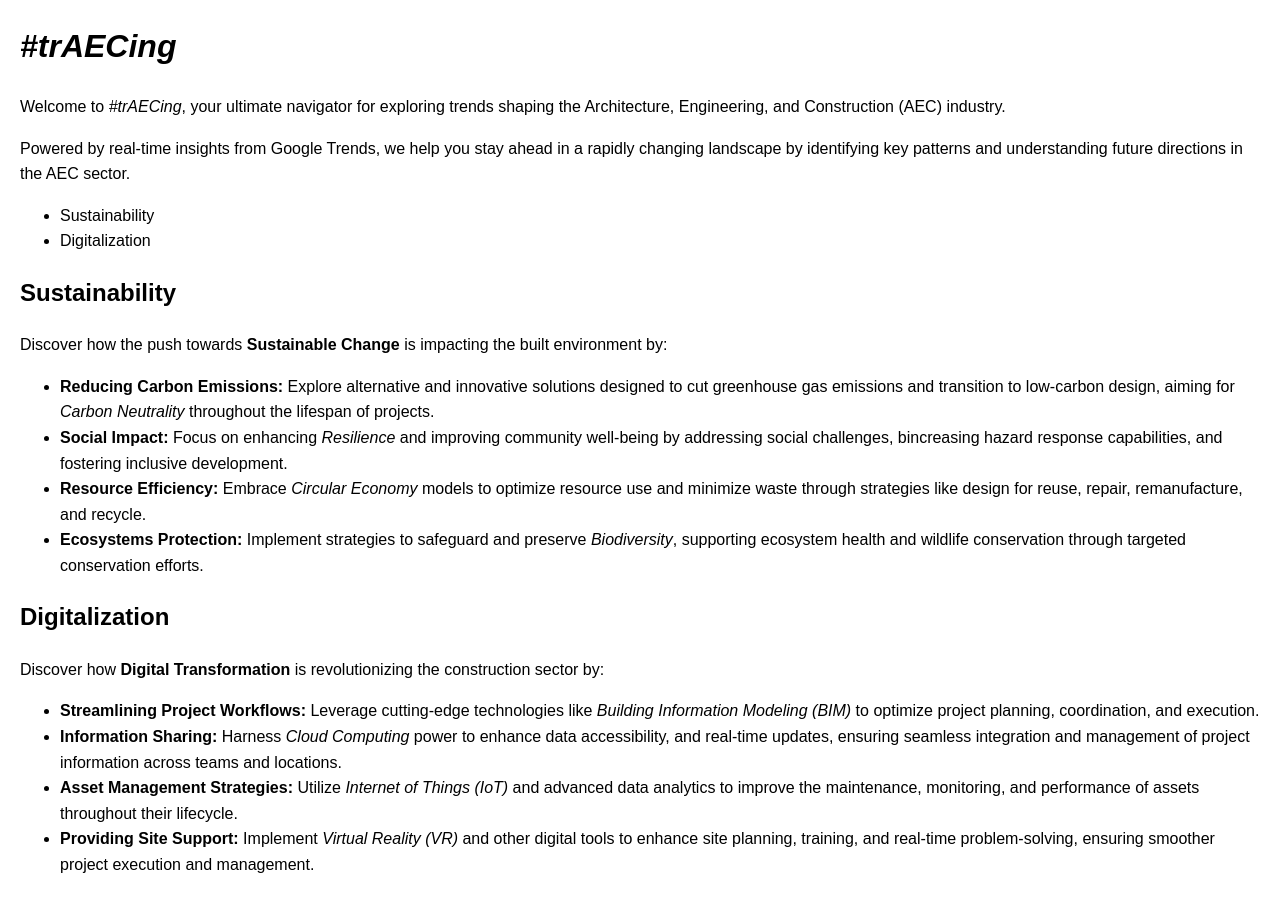
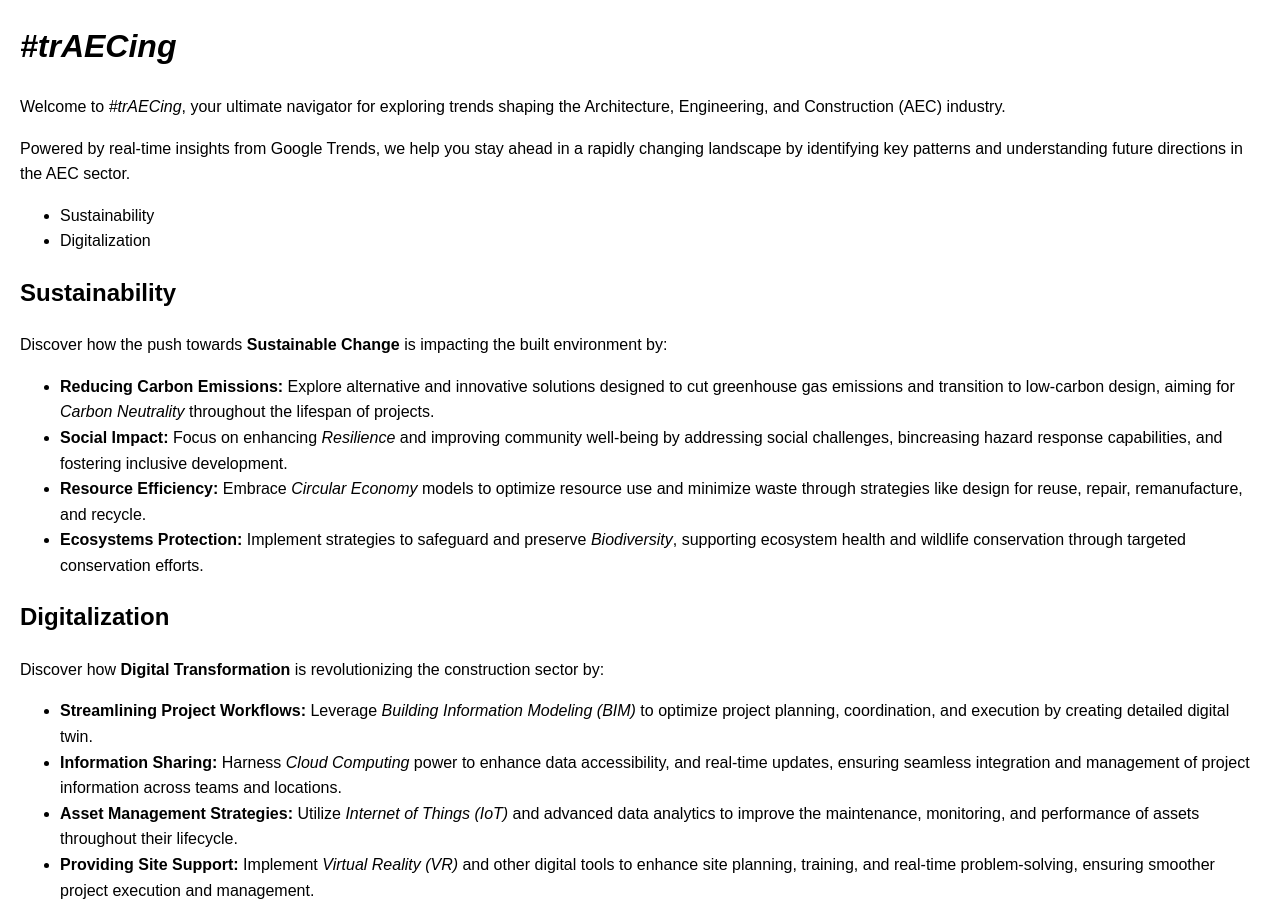
Before and after one commit to daveforni/traecing, a plain HTML site: page index.html in a window 1280 px wide. Before the commit the page ends 898 px from the top, so only its background shows below. Drawn offline with Linux system fonts and the light colour scheme; a script that the page names is missing.

Commit message:
Update index.html

```diff
--- a/index.html
+++ b/index.html
@@ -40,7 +40,7 @@
     <p>Discover how <b>Digital Transformation</b> is revolutionizing the construction sector by:</p>
 
 	<ul>
-		<li><b>Streamlining Project Workflows:</b> Leverage cutting-edge technologies like <i>Building Information Modeling (BIM)</i> to optimize project planning, coordination, and execution.</li>
+		<li><b>Streamlining Project Workflows:</b> Leverage <i>Building Information Modeling (BIM)</i> to optimize project planning, coordination, and execution by creating detailed digital twin.</li>
 		<li><b>Information Sharing:</b> Harness <i>Cloud Computing</i> power to enhance data accessibility, and real-time updates, ensuring seamless integration and management of project information across teams and locations.</li>
 		<li><b>Asset Management Strategies:</b> Utilize <i>Internet of Things (IoT)</i> and advanced data analytics to improve the maintenance, monitoring, and performance of assets throughout their lifecycle.</li>
 	  	<li><b>Providing Site Support:</b> Implement <i>Virtual Reality (VR)</i> and other digital tools to enhance site planning, training, and real-time problem-solving, ensuring smoother project execution and management.</li>
```
